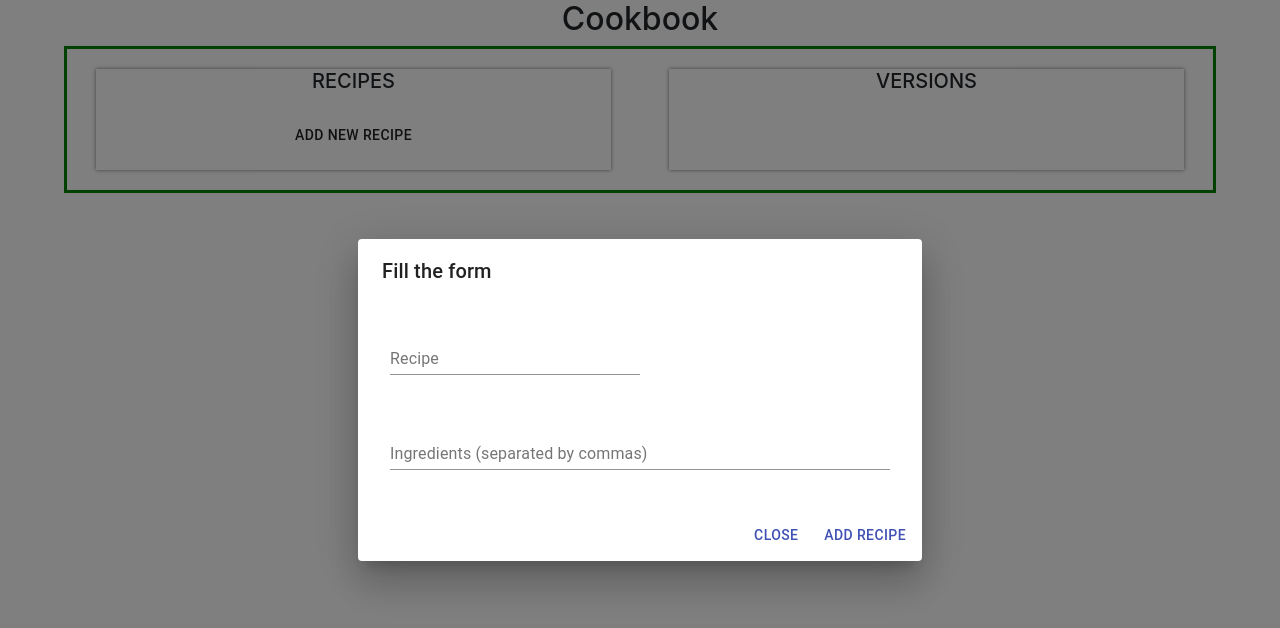
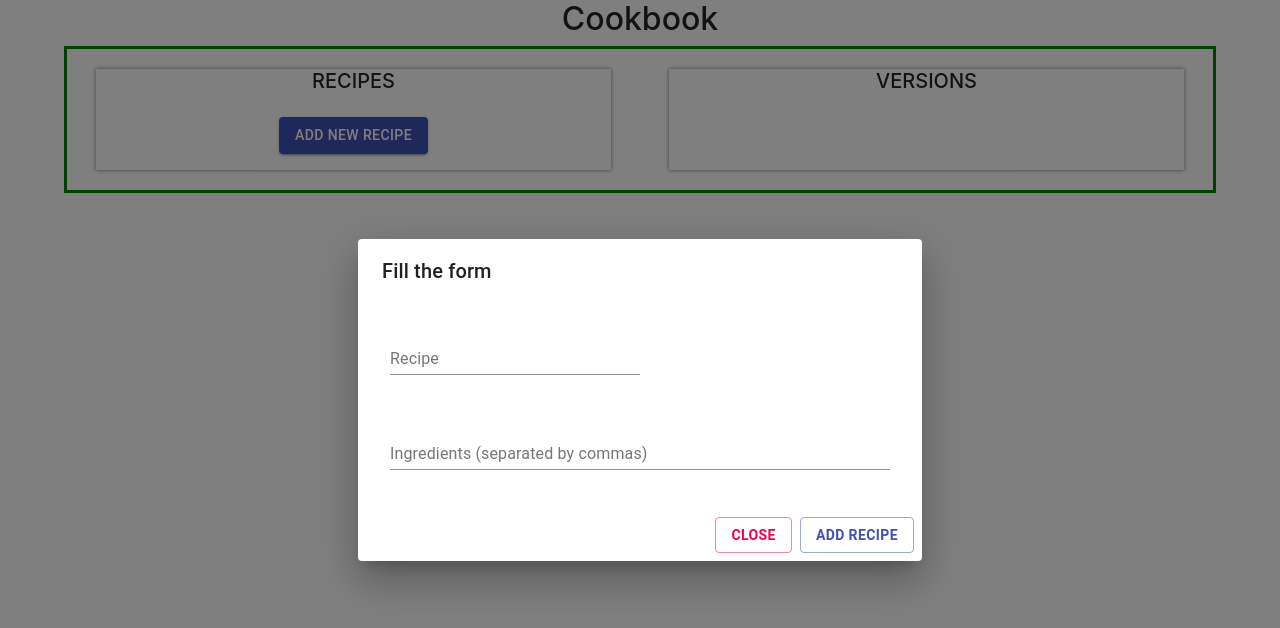
Before and after one commit to OlegBalabukh/cook-book, a React (Create React App) app: page / in a window 1280 px wide. Both pictures are taken after a click on the button "ADD NEW RECIPE". Shown: the top 628 px of the page. Built offline with nearby package versions, Linux system fonts and the light colour scheme.

Commit message:
changed buttons' styles

```diff
--- a/src/common/DialogForm.style.js
+++ b/src/common/DialogForm.style.js
@@ -21,6 +21,10 @@ export default makeStyles(theme => ({
     width: 500,
   },
   newRecipeButton: {
-    margin: theme.spacing(2),
+    margin: theme.spacing(2)
+  },
+  button: {
+    fontWeight: 600,
+    marginLeft: "15px"
   }
 }));
--- a/src/common/Recipe.css
+++ b/src/common/Recipe.css
@@ -35,10 +35,3 @@
 ul {
   list-style-type: none;
 }
-
-.btn-danger, .btn-warning {
-  display: inline;
-  color: white !important;
-  font-weight: bold;
-  margin-left: 15px;
-}
--- a/src/components/InputForm/InputForm.js
+++ b/src/components/InputForm/InputForm.js
@@ -10,7 +10,6 @@ import useStyles from '../../common/DialogForm.style';
 
 export default function InputForm (props) {
   const classes = useStyles();
-  //const [open, setOpen] = React.useState(false);
   const { id, name, ingredients, edit } = props;
   const [input, setInput] = React.useState({name: name, ingredients: ingredients, id: id});
 
@@ -63,11 +62,21 @@ export default function InputForm (props) {
         </form>
       </DialogContent>
       <DialogActions>
-        <Button onClick={cancelEdit} color="primary">
+        <Button
+          onClick={cancelEdit}
+          variant="outlined"
+          color="secondary"
+          className={classes.button}
+        >
           Close
         </Button>
-        <Button onClick={getEditedRecipe} color="primary">
-          add Recipe
+        <Button
+          onClick={getEditedRecipe}
+          variant="outlined"
+          color="primary"
+          className={classes.button}
+        >
+          Edit Recipe
         </Button>
       </DialogActions>
       </Dialog>
--- a/src/components/NewRecipe/NewRecipe.js
+++ b/src/components/NewRecipe/NewRecipe.js
@@ -61,6 +61,8 @@ export default function NewRecipe(props) {
       <Button
         onClick={ handleClickOpen }
         className={classes.newRecipeButton}
+        variant="contained"
+        color="primary"
       >
         Add new Recipe
       </Button>
@@ -98,10 +100,20 @@ export default function NewRecipe(props) {
         </form>
       </DialogContent>
       <DialogActions>
-        <Button onClick={handleClose} color="primary">
+        <Button
+          onClick={handleClose}
+          variant="outlined"
+          color="secondary"
+          className={classes.button}
+        >
           Close
         </Button>
-        <Button onClick={handleNewRecipe} color="primary">
+        <Button
+          onClick={handleNewRecipe}
+          variant="outlined"
+          color="primary"
+          className={classes.button}
+        >
           add Recipe
         </Button>
       </DialogActions>
--- a/src/components/Recipe/Recipe.js
+++ b/src/components/Recipe/Recipe.js
@@ -1,10 +1,13 @@
 import React, { useState } from 'react';
 
+import Button from '@material-ui/core/Button';
 import ColoredSquare  from '../ColoredSquare/ColoredSquare';
 import InputForm from '../InputForm/InputForm';
+import useStyles from '../../common/DialogForm.style';
 import '../../common/Recipe.css';
 
 const Recipe = (props) => {
+const classes = useStyles();
 const { id, name, date, ingredients, isFocused } = props.recipe;
 const { deleteRecipe, setActiveRecipe, addRecipe, saveRecipeVersion, updateRecipe } = props;
 
@@ -65,8 +68,21 @@ const handleShow = () => {
                 }
               </ul>
               <div id="buttons">
-                <button className="btn btn-warning" onClick={ onEdit }>EDIT</button>
-                <button className="btn btn-danger" onClick={ handleDelete }>DELETE</button>
+                <Button
+                  onClick={ onEdit }
+                  variant="outlined"
+                  color="primary"
+                  className={classes.button}
+                >
+                  EDIT
+                </Button>
+                <Button
+                  onClick={ handleDelete }
+                  variant="outlined"
+                  color="secondary"
+                  className={classes.button}
+                >
+                DELETE</Button>
               </div>
               { edit &&
               <InputForm
--- a/src/components/Version/Version.js
+++ b/src/components/Version/Version.js
@@ -1,9 +1,12 @@
 import React, { useState } from 'react';
 
 import ColoredSquare  from '../ColoredSquare/ColoredSquare';
+import Button from '@material-ui/core/Button';
+import useStyles from '../../common/DialogForm.style';
 import '../../common/Recipe.css';
 
 const Version = (props) => {
+  const classes = useStyles();
   const { id, name, date, ingredients, isFocused } = props.recipe;
   const { deleteVersion, setActiveVersion } = props;
 
@@ -40,10 +43,14 @@ const Version = (props) => {
               <li key={index}>{ item }</li> )
             }
           </ul>
-          <button
-            className="btn btn-danger"
+          <Button
             onClick={ handleDelete }
-          > DELETE </button>
+            variant="outlined"
+            color="secondary"
+            className={classes.button}
+          >
+            DELETE
+          </Button>
         </div>
       )}
     </div>
```
